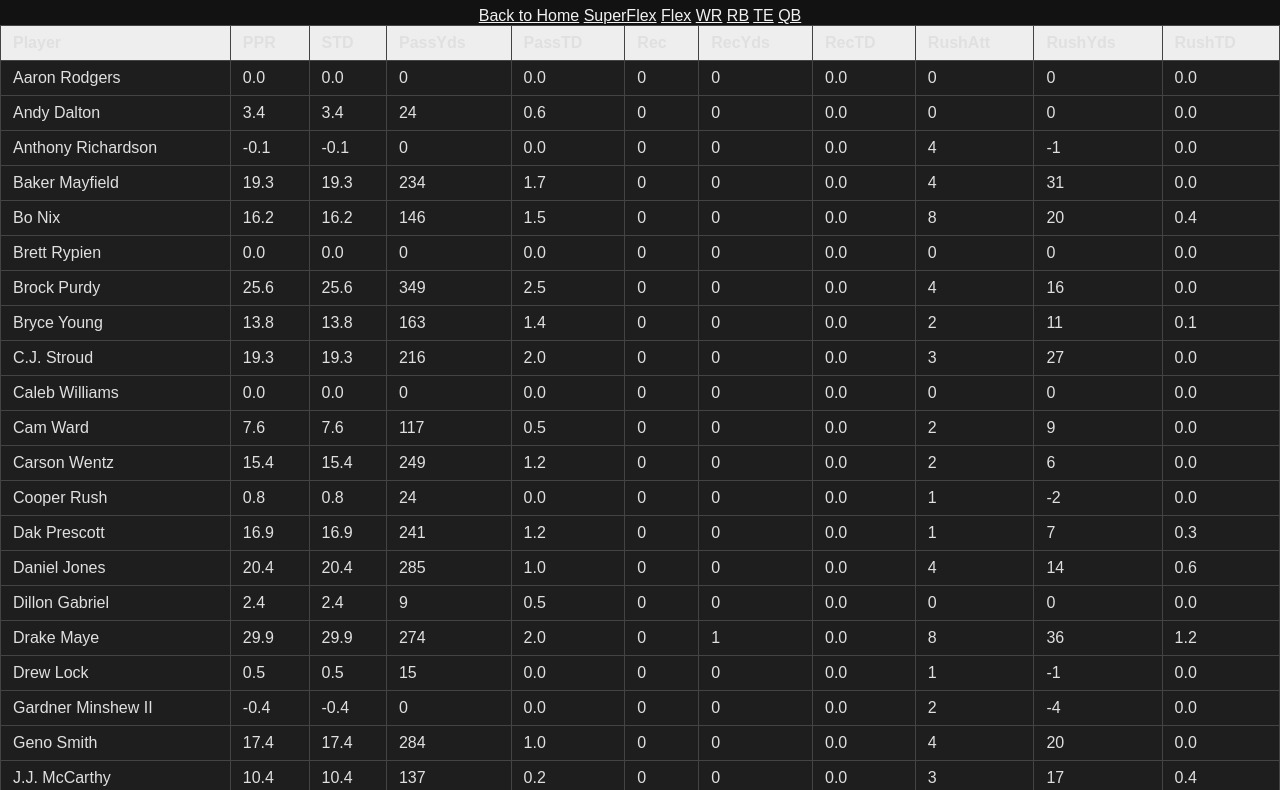
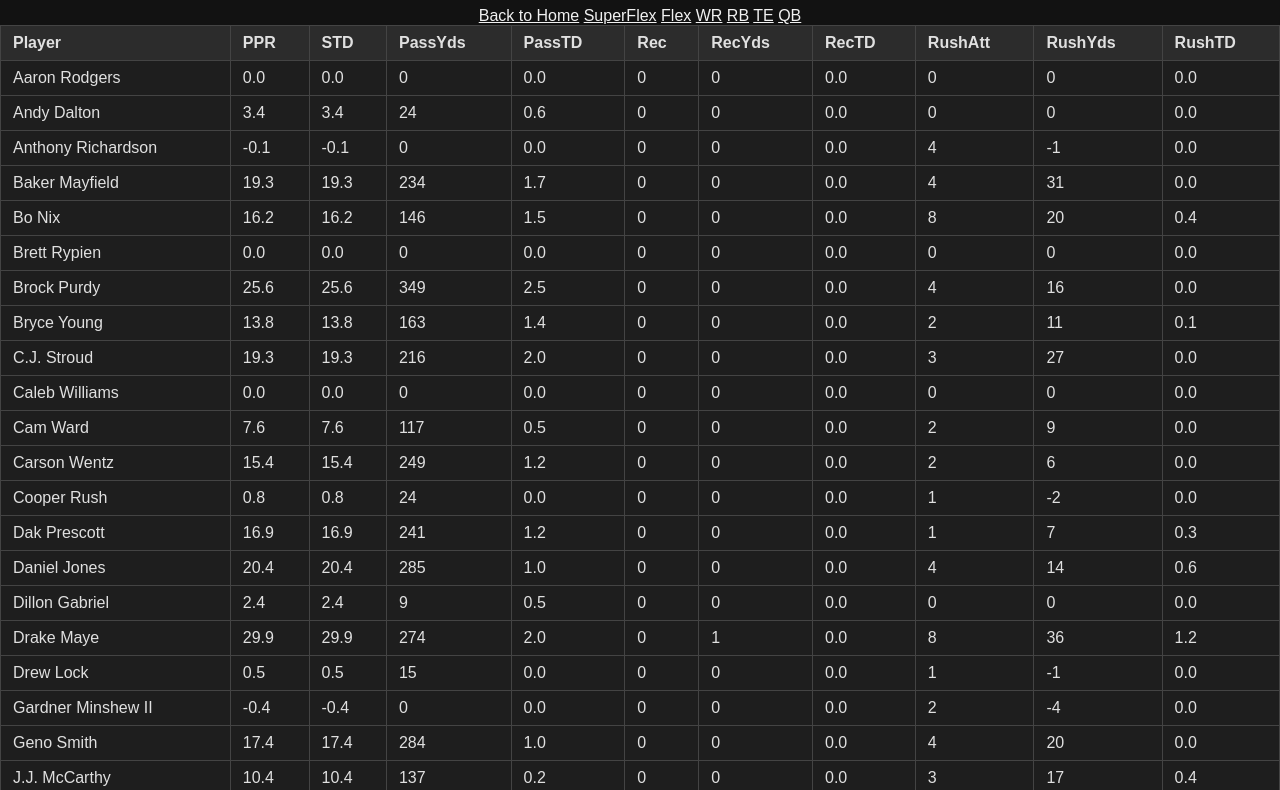
Before and after one commit to arahe1/WebProjects, a plain HTML site: page QB.html in a window 1280 px wide. Shown: the part 73-863 px from the top of the page. Drawn offline with Linux system fonts and the dark colour scheme.

Commit message:
Update style.css

```diff
--- a/style.css
+++ b/style.css
@@ -83,9 +83,9 @@ th, td {
     color: #e0e0e0;
   }
 
-  thead {
-  background: #2c2c2c
-}
+  thead th {
+    background: #2c2c2c
+  }
 
   th, td {
     border: 1px solid #444;
```
